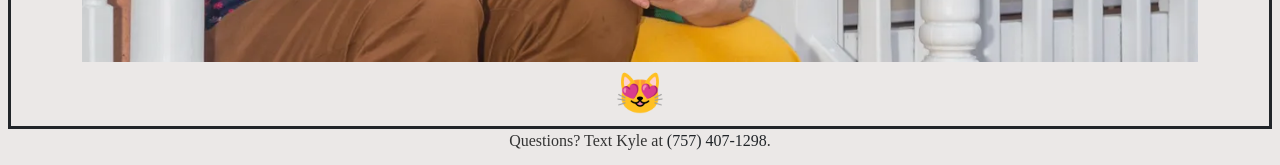
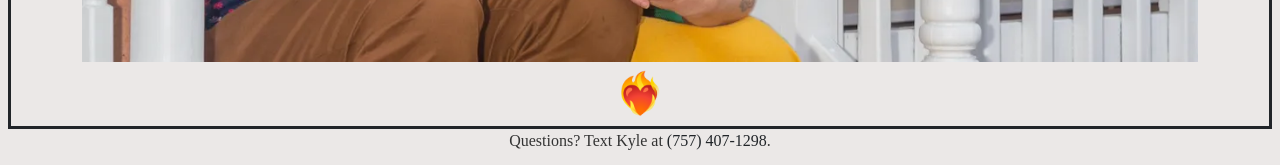
Before and after one commit to kalmas/rosyandkyle-com, a Svelte app: page / in a window 1280 px wide. Shown: the part 984-1149 px from the top of the page. Built offline with nearby package versions, Linux system fonts and the light colour scheme; a web font is replaced by a local one.

Commit message:
better emoji stream

```diff
--- a/src/App.svelte
+++ b/src/App.svelte
@@ -9,10 +9,9 @@
     let url: string = "";
     let sessionId: string = uuidv4();
 
-    let emoji: string = "💜";
+    let emoji: string;
     let emojis = [
-        "😍",
-        "🥳",
+        "💜",
         "🔥",
         "❤️‍🔥",
         "💯",
@@ -23,15 +22,19 @@
         "😻",
         "🫀",
         "🏩",
-        "💜",
     ];
 
-    const randomizeEmoji = () => {
-        emoji = emojis[Math.floor(Math.random() * emojis.length)];
-        setTimeout(randomizeEmoji, 5000)
+    const setEmoji = (index: number) => {
+        if (index >= emojis.length) {
+            index = 0;
+        }
+
+        emoji = emojis[index];
+
+        setTimeout(setEmoji.bind(null, index + 1), 2000);
     };
 
-    randomizeEmoji();
+    setEmoji(0);
 </script>
 
 <Router {url}>
```
